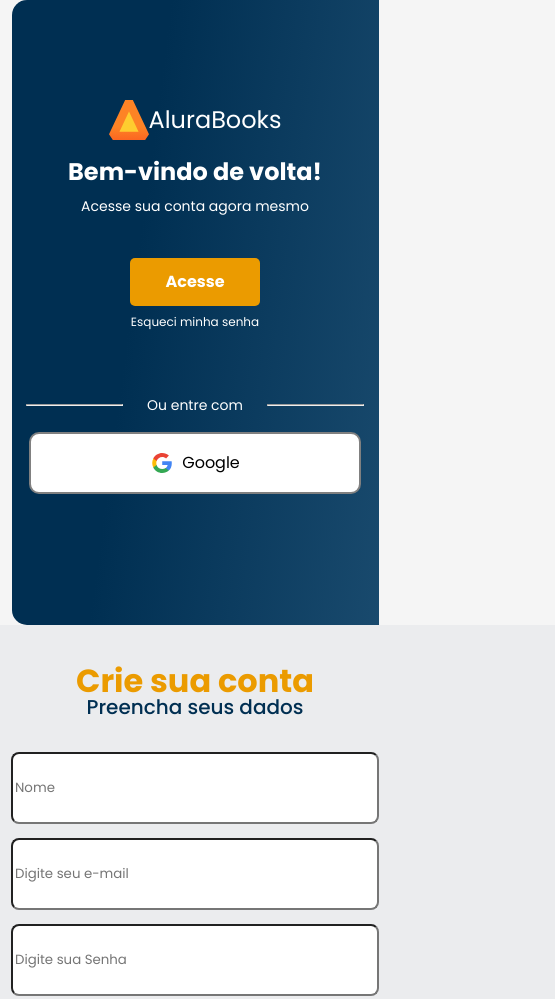
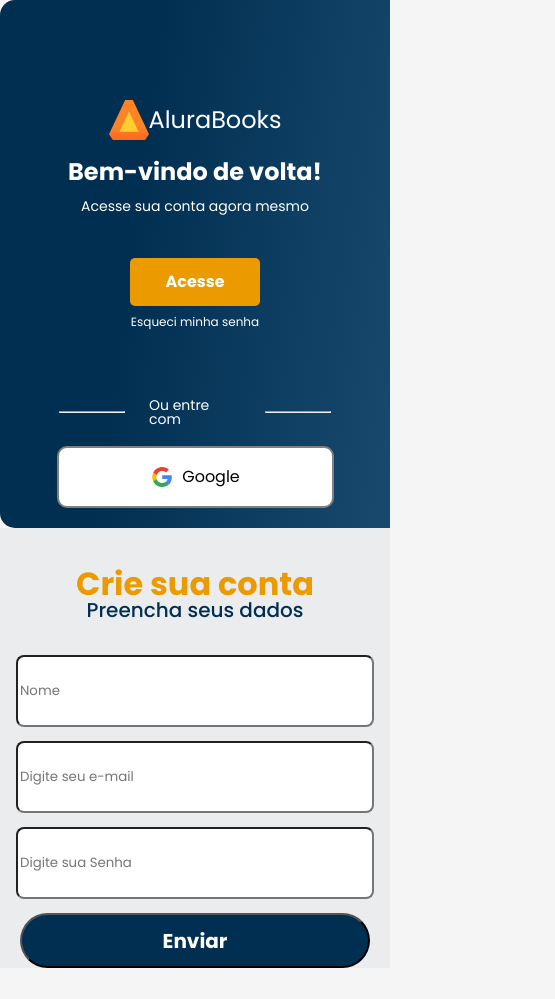
Before and after one commit to LucasAck3rmann/AluraBooks, a plain HTML site: page AluraBooks/paginas/perfil_usuario.html in a window 390 px wide. Shown: the top 999 px of the page, 555 px wide, since content can reach past the window. After the commit the page ends 968 px from the top, so only its background shows below. Drawn offline with nearby package versions, Linux system fonts and the light colour scheme.

Commit message:
Adição de responsividade a página de "Meu usuário"

```diff
--- a/AluraBooks/styles/forms.css
+++ b/AluraBooks/styles/forms.css
@@ -5,7 +5,6 @@
     justify-content: center;
     gap: 14px;
 }
-
 
 input[type=text] {
     background: #FFFFFF;
@@ -42,41 +41,7 @@ input[type=submit] {
     font-weight: 800;
 }
 
-/* Adicionando regras de estilo para telas menores */
 @media only screen and (max-width: 768px) {
-    .central {
-        flex-direction: column;
-    }
-
-    .secao_azul, .secao_cinza {
-        width: 100vw;
-        height: 100vh;
-        padding-top: 0px;
-
-    }
-    .fundo_direito {
-        flex-direction: column;
-        padding: 0px;
-    }
-
-    .container__titulo--branco {
-        font-size: 24px;
-    }
-
-    .text {
-        padding: 20px;
-        text-align: center;
-    }
-
-    .log, .log_google {
-        width: 100%;
-        margin-bottom: 20px;
-    }
-
-    .login, .formulario {
-        width: 100%;
-    }
-
     input[type="text"], input[type="e-mail"], input[type="password"], input[type="submit"] {
         width: 50%;
     }
--- a/AluraBooks/styles/perfil_usuario.css
+++ b/AluraBooks/styles/perfil_usuario.css
@@ -5,7 +5,7 @@
     min-height: 100vh;
     margin: 0;
     padding: 0;
-    background-color: #F5F5F5;
+    background-color: #F5F5f5;
 }
 
 .central{
@@ -93,7 +93,6 @@
     gap: 8px;
     border: 2px solid grey;
     border-radius: 10px;
-
     display: flex;
     align-items: center;
     justify-content: center;
@@ -133,3 +132,101 @@
     font-weight: 500;
     padding-bottom: 35px;
 }
+
+@media only screen and (max-width: 768px) {
+    .t_0{
+        overflow-x: hidden;
+        display: flex;
+        justify-content: center;
+        align-items: center;
+    }
+    .central {
+        overflow-x: hidden;
+        flex-direction: column;
+        display: flex;
+        justify-content: center;
+        align-items: center;
+    }
+    .secao_azul, .secao_cinza {
+        overflow-x: hidden;
+        width: 100vw;
+        height: 100%;
+        padding: 0px;
+    }
+
+    .container__titulo--branco {
+        font-size: 24px;
+    }
+
+    .text {
+        padding: 20px;
+        text-align: center;
+    }
+
+    .log, .log_google {
+        width: 70%;
+        margin-bottom: 20px;
+    }
+
+    .formulario {
+        width: 700px;
+    }
+    .entre{
+        width: 50vw;
+        display: flex;
+        justify-content: center;
+        align-items: center;
+    }
+    .hrzin{
+        width: 35vw;
+    }
+}
+
+@media only screen and (max-width: 768px) {
+    .t_0{
+        overflow-x: hidden;
+        display: flex;
+        justify-content: center;
+        align-items: center;
+    }
+    .central {
+        overflow-x: hidden;
+        flex-direction: column;
+        display: flex;
+        justify-content: center;
+        align-items: center;
+    }
+    .secao_azul, .secao_cinza {
+        overflow-x: hidden;
+        width: 100vw;
+        height: 100%;
+        padding: 0px;
+    }
+
+    .container__titulo--branco {
+        font-size: 24px;
+    }
+
+    .text {
+        padding: 20px;
+        text-align: center;
+    }
+
+    .log, .log_google {
+        width: 70%;
+        margin-bottom: 20px;
+    }
+
+    .formulario {
+        width: 700px;
+    }
+    .entre{
+        width: 50vw;
+        display: flex;
+        justify-content: center;
+        align-items: center;
+    }
+    .hrzin{
+        width: 35vw;
+    }
+}
```
